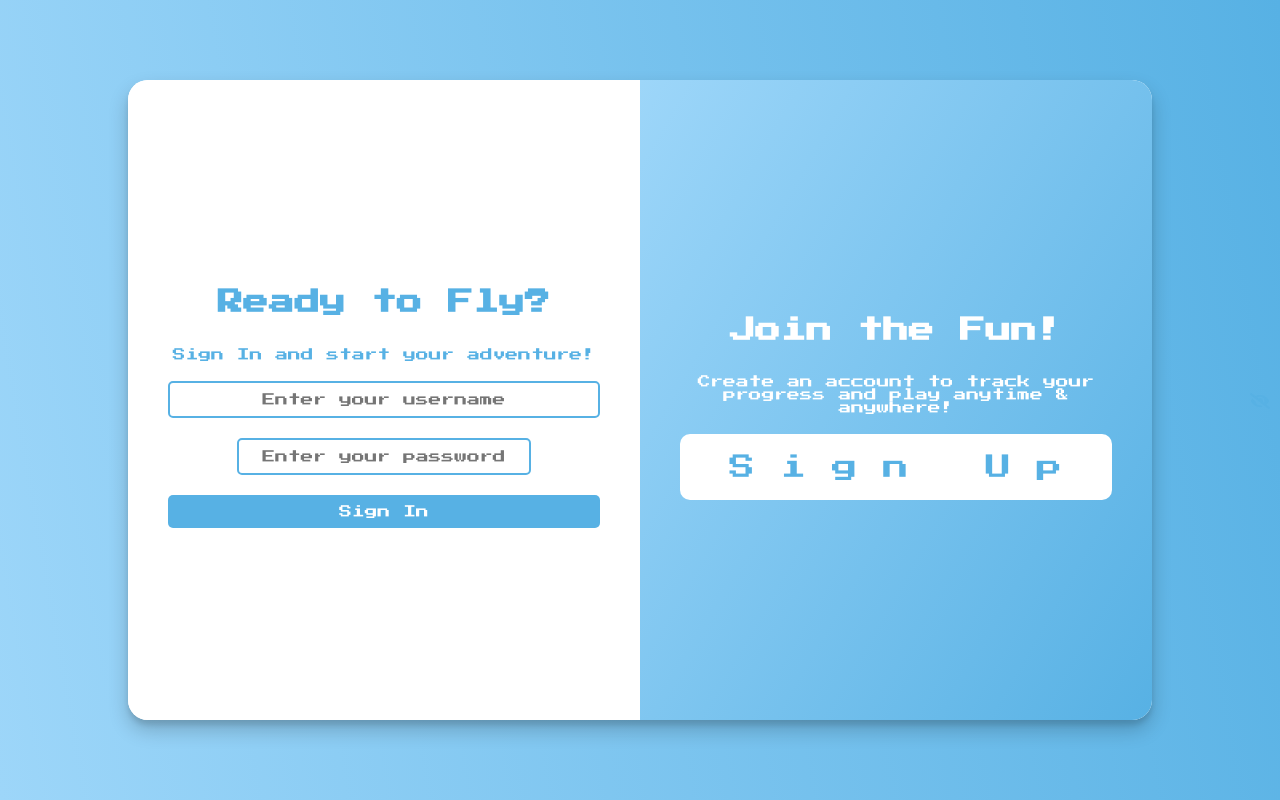
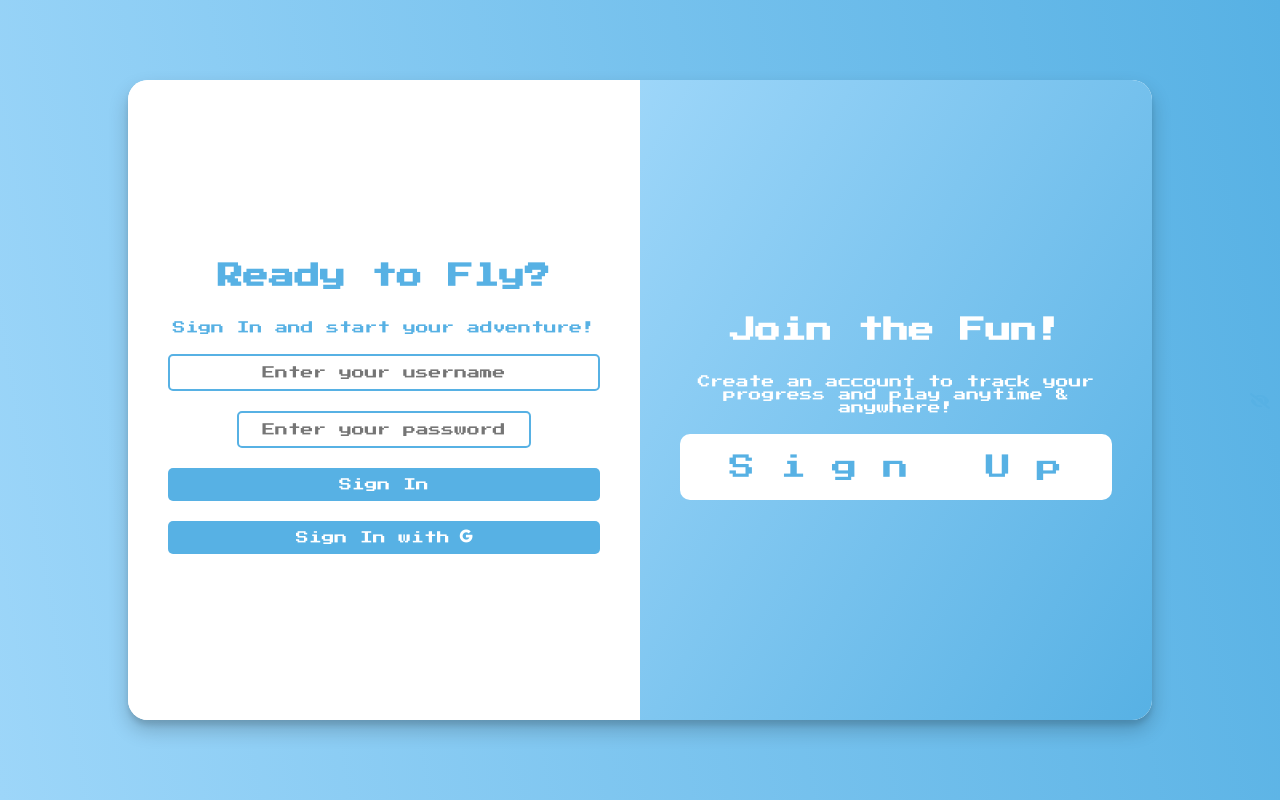
Before and after one commit to TheSheleng/JavaFlappyBird, a website: page Frontend/html/login.html in a window 1280 px wide. Drawn offline with Linux system fonts and the light colour scheme.

Commit message:
Update login.html

```diff
--- a/Frontend/html/login.html
+++ b/Frontend/html/login.html
@@ -23,6 +23,9 @@
                     </span>
                 </div>
                 <button class="sign-in-btn" id="sign-in-btn" type="submit">Sign In</button>
+                <button class="sign-in-btn" id="sign-in-btn-google" type="submit">
+                    Sign In with <i class="fab fa-google" style="margin-left: 10px; font-weight: bold;"></i>
+                </button>
             </form>
         </div>
 
```
